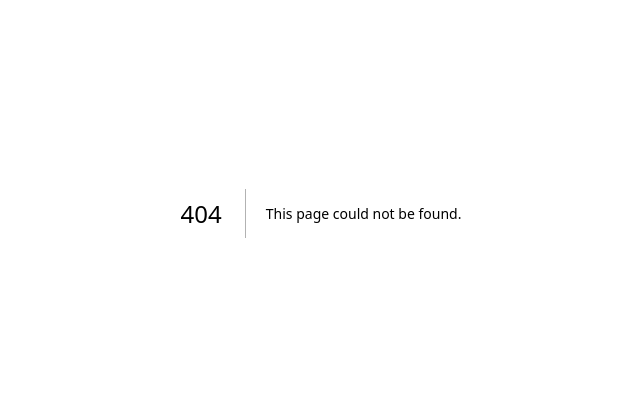
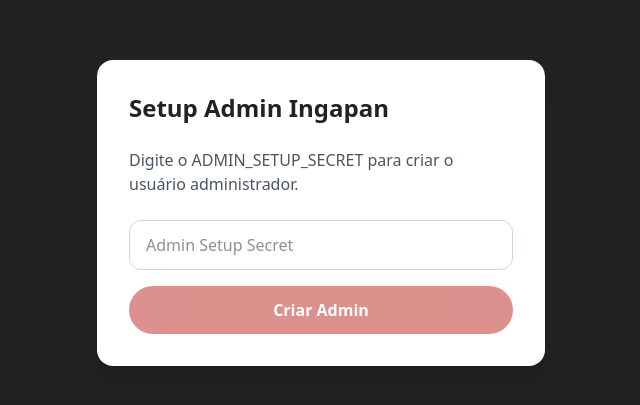
Before and after one commit to ingapansite929-del/ingapan-webapp, a Next.js app: page /setup-admin in a window 1280 px wide. Before the commit this address had no page. Shown: the part 187-592 px from the top of the page, without its empty margins (319-959 px from the left). Built offline with nearby package versions, Linux system fonts and the light colour scheme.

Commit message:
feat: add setup endpoint for creating admin user
Create /api/setup-admin endpoint to simplify admin creation.

```diff
--- /dev/null
+++ b/src/app/setup-admin/page.tsx
@@ -0,0 +1,81 @@
+"use client";
+
+import { useState } from "react";
+
+export default function SetupAdminPage() {
+  const [secret, setSecret] = useState("");
+  const [status, setStatus] = useState<"idle" | "loading" | "success" | "error">("idle");
+  const [message, setMessage] = useState("");
+
+  const handleSetup = async () => {
+    setStatus("loading");
+    try {
+      const response = await fetch("/api/setup-admin", {
+        method: "POST",
+        headers: {
+          "Content-Type": "application/json",
+          "x-admin-secret": secret,
+        },
+      });
+
+      const data = await response.json();
+
+      if (response.ok) {
+        setStatus("success");
+        setMessage("Admin criado com sucesso! Agora você pode fazer login.");
+      } else {
+        setStatus("error");
+        setMessage(data.error || "Erro ao criar admin");
+      }
+    } catch {
+      setStatus("error");
+      setMessage("Erro de conexão");
+    }
+  };
+
+  return (
+    <div className="min-h-screen bg-brand-dark flex items-center justify-center p-4">
+      <div className="bg-white rounded-2xl p-8 max-w-md w-full shadow-xl">
+        <h1 className="text-2xl font-bold text-brand-dark mb-6">Setup Admin Ingapan</h1>
+
+        {status === "success" ? (
+          <div className="text-center">
+            <div className="text-green-600 font-semibold mb-4">{message}</div>
+            <a
+              href="/auth/login"
+              className="inline-block bg-brand-red text-white px-6 py-3 rounded-full font-semibold hover:bg-brand-red/90 transition-colors"
+            >
+              Ir para Login
+            </a>
+          </div>
+        ) : (
+          <>
+            <p className="text-gray-600 mb-6">
+              Digite o ADMIN_SETUP_SECRET para criar o usuário administrador.
+            </p>
+
+            <input
+              type="password"
+              value={secret}
+              onChange={(e) => setSecret(e.target.value)}
+              placeholder="Admin Setup Secret"
+              className="w-full px-4 py-3 border border-gray-300 rounded-xl mb-4 focus:outline-none focus:ring-2 focus:ring-brand-yellow"
+            />
+
+            {status === "error" && (
+              <div className="text-red-600 text-sm mb-4">{message}</div>
+            )}
+
+            <button
+              onClick={handleSetup}
+              disabled={status === "loading" || !secret}
+              className="w-full bg-brand-red text-white py-3 rounded-full font-semibold hover:bg-brand-red/90 transition-colors disabled:opacity-50 disabled:cursor-not-allowed"
+            >
+              {status === "loading" ? "Criando..." : "Criar Admin"}
+            </button>
+          </>
+        )}
+      </div>
+    </div>
+  );
+}
```
